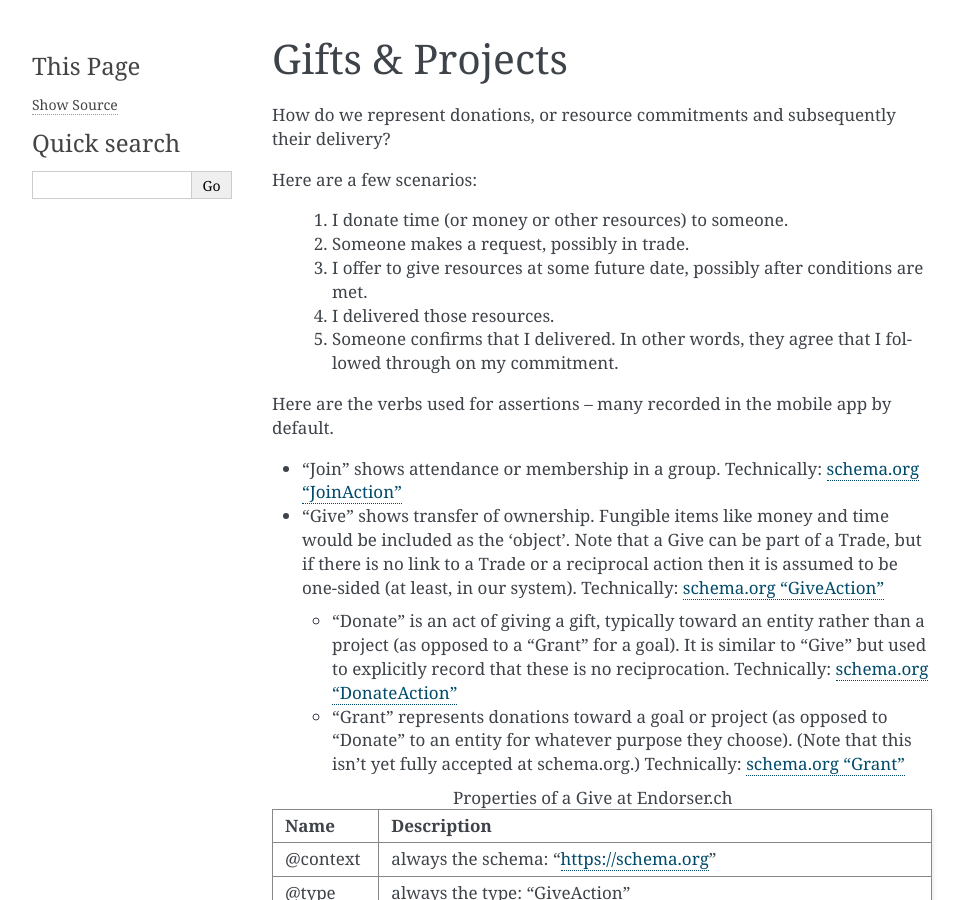
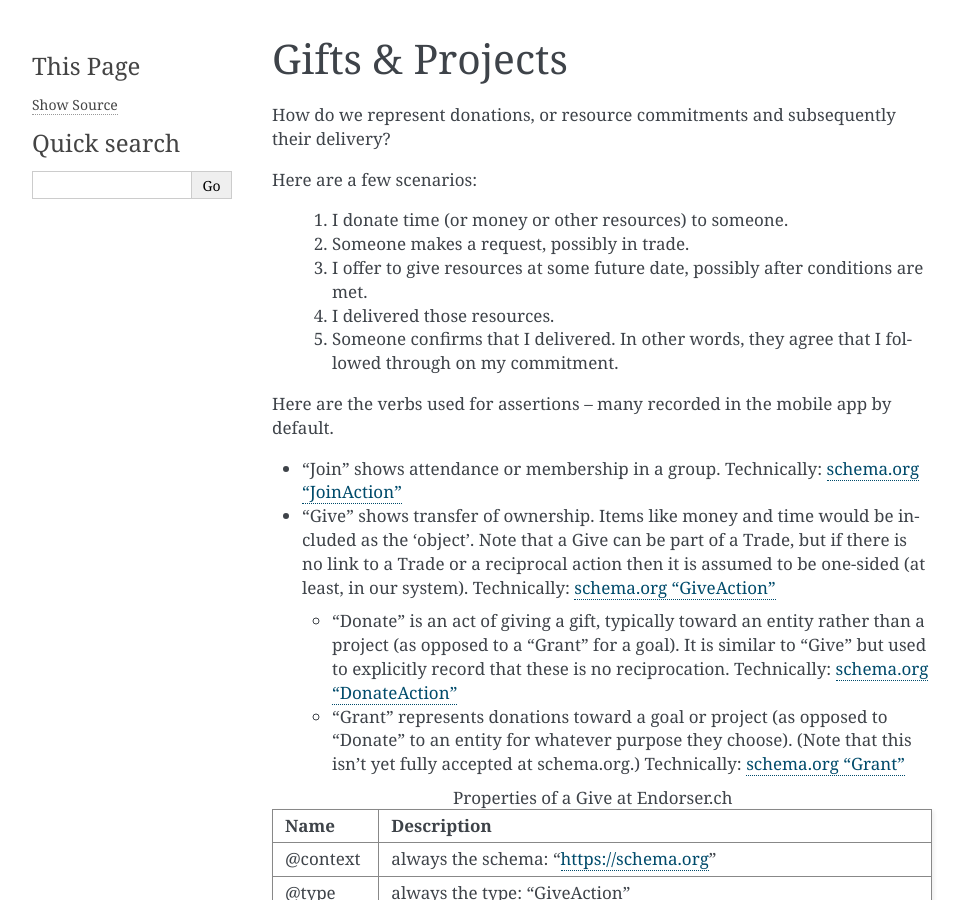
Before and after one commit to trentlarson/endorser-docs, a Sphinx documentation site: the page built from source/transactions.rst, in a window 1280 px wide and 900 px high. Shown: the whole window, without its empty margins (148-1112 px from the left). Built offline with Sphinx 7.4.7, drawn with Linux system fonts in a browser that asks for light colours.

Commit message:
remove "fungible" -- doesn't make sense here

```diff
--- a/source/transactions.rst
+++ b/source/transactions.rst
@@ -20,7 +20,7 @@ Here are the verbs used for assertions -- many recorded in the mobile app by def
 
 - "Join" shows attendance or membership in a group. Technically: `schema.org "JoinAction" <https://schema.org/JoinAction>`_
 
-- "Give" shows transfer of ownership. Fungible items like money and time would be included as the 'object'. Note that a Give can be part of a Trade, but if there is no link to a Trade or a reciprocal action then it is assumed to be one-sided (at least, in our system). Technically: `schema.org "GiveAction" <https://schema.org/GiveAction>`_
+- "Give" shows transfer of ownership. Items like money and time would be included as the 'object'. Note that a Give can be part of a Trade, but if there is no link to a Trade or a reciprocal action then it is assumed to be one-sided (at least, in our system). Technically: `schema.org "GiveAction" <https://schema.org/GiveAction>`_
 
   - "Donate" is an act of giving a gift, typically toward an entity rather than a project (as opposed to a "Grant" for a goal). It is similar to "Give" but used to explicitly record that these is no reciprocation. Technically: `schema.org "DonateAction" <https://schema.org/DonateAction>`_
 
```
